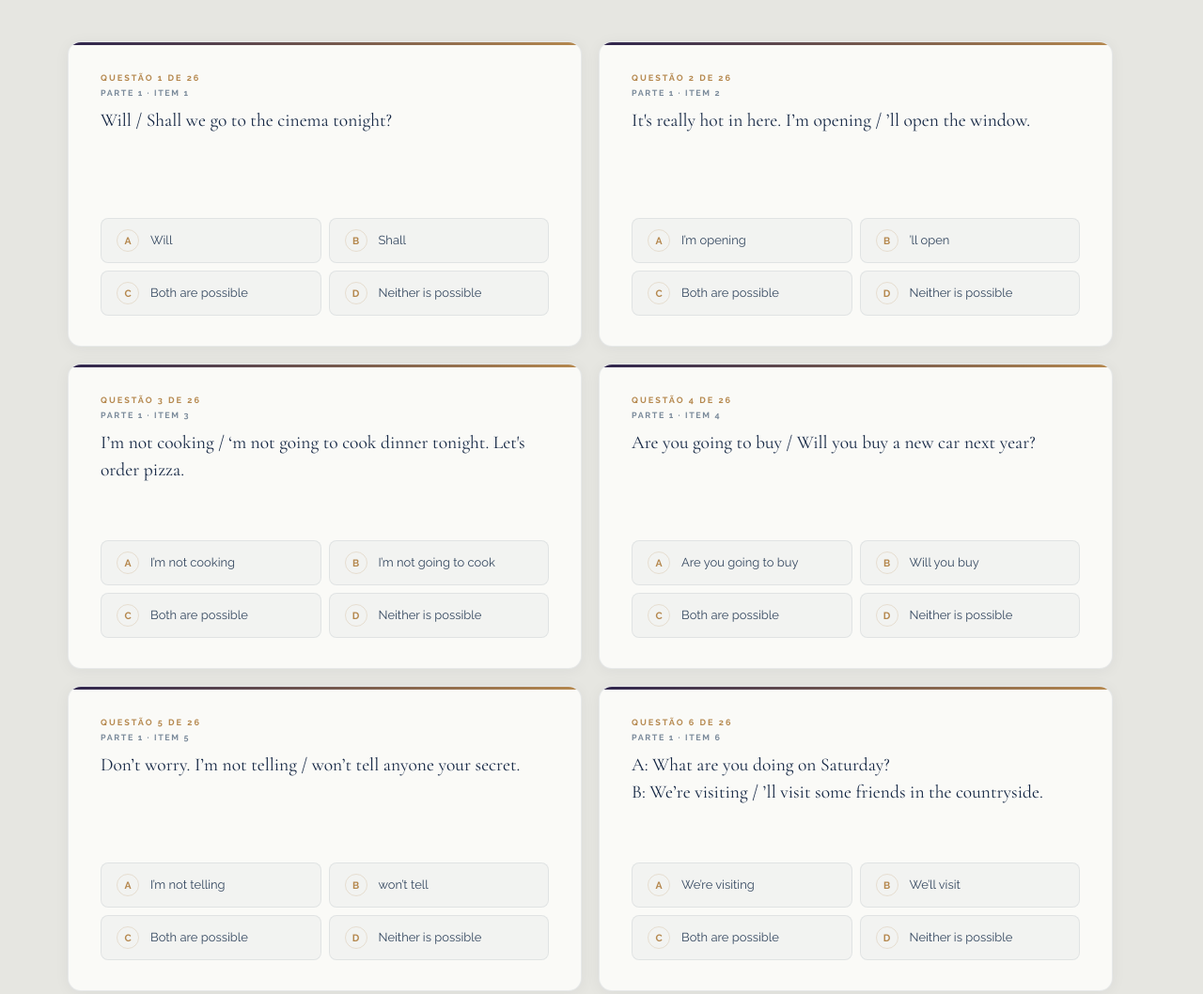
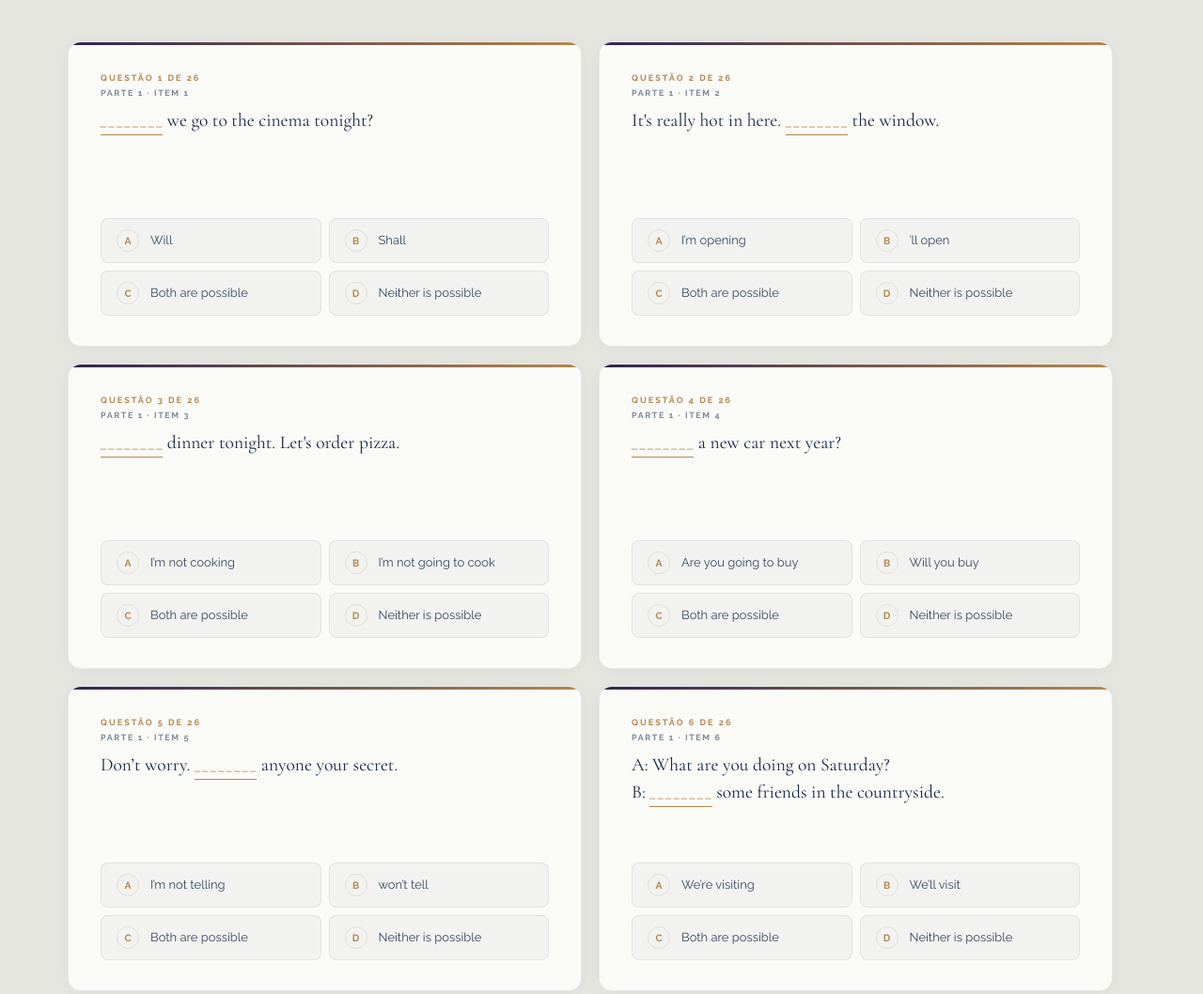
Before and after one commit to institutomdtalk/the_enginelabfutureforms1, a plain HTML site: page index.html in a window 1280 px wide. Shown: the part 1040-2098 px from the top of the page at 94% size. Drawn offline with nearby package versions, Linux system fonts and the light colour scheme.

Commit message:
Update index.html

```diff
--- a/index.html
+++ b/index.html
@@ -1498,7 +1498,7 @@ const questions=[
   {
     "part": "Parte 1",
     "item": 1,
-    "text": "Will / Shall we go to the cinema tonight?",
+    "text": "_____ we go to the cinema tonight?",
     "options": [
       "Will",
       "Shall",
@@ -1507,12 +1507,12 @@ const questions=[
     ],
     "correct": 1,
     "feedback": "<strong>Correto.</strong> Para sugestões envolvendo <em>we</em>, use <strong>Shall we...?</strong>",
-    "wrongFeedback": "<strong>Correto.</strong> Para sugestões envolvendo <em>we</em>, use <strong>Shall we...?</strong>"
+    "wrongFeedback": "<strong>Resposta:</strong> Para sugestões envolvendo <em>we</em>, use <strong>Shall we...?</strong>"
   },
   {
     "part": "Parte 1",
     "item": 2,
-    "text": "It's really hot in here. I’m opening / ’ll open the window.",
+    "text": "It's really hot in here. _____ the window.",
     "options": [
       "I’m opening",
       "’ll open",
@@ -1521,12 +1521,12 @@ const questions=[
     ],
     "correct": 1,
     "feedback": "<strong>Correto.</strong> A decisão surge no momento da fala, então usamos <strong>I’ll open</strong>.",
-    "wrongFeedback": "<strong>Correto.</strong> A decisão surge no momento da fala, então usamos <strong>I’ll open</strong>."
+    "wrongFeedback": "<strong>Resposta:</strong> A decisão surge no momento da fala, então usamos <strong>I’ll open</strong>."
   },
   {
     "part": "Parte 1",
     "item": 3,
-    "text": "I’m not cooking / ‘m not going to cook dinner tonight. Let's order pizza.",
+    "text": "_____ dinner tonight. Let's order pizza.",
     "options": [
       "I’m not cooking",
       "I’m not going to cook",
@@ -1535,12 +1535,12 @@ const questions=[
     ],
     "correct": 2,
     "feedback": "<strong>Correto.</strong> As duas formas podem funcionar: uma como arranjo/decisão já estabelecida e outra como intenção/plano.",
-    "wrongFeedback": "<strong>Correto.</strong> As duas formas podem funcionar: uma como arranjo/decisão já estabelecida e outra como intenção/plano."
+    "wrongFeedback": "<strong>Resposta:</strong> As duas formas podem funcionar: uma como arranjo/decisão já estabelecida e outra como intenção/plano."
   },
   {
     "part": "Parte 1",
     "item": 4,
-    "text": "Are you going to buy / Will you buy a new car next year?",
+    "text": "_____ a new car next year?",
     "options": [
       "Are you going to buy",
       "Will you buy",
@@ -1549,12 +1549,12 @@ const questions=[
     ],
     "correct": 0,
     "feedback": "<strong>Correto.</strong> A pergunta busca um plano/intenção, então <strong>Are you going to buy...?</strong> é a melhor escolha.",
-    "wrongFeedback": "<strong>Correto.</strong> A pergunta busca um plano/intenção, então <strong>Are you going to buy...?</strong> é a melhor escolha."
+    "wrongFeedback": "<strong>Resposta:</strong> A pergunta busca um plano/intenção, então <strong>Are you going to buy...?</strong> é a melhor escolha."
   },
   {
     "part": "Parte 1",
     "item": 5,
-    "text": "Don’t worry. I’m not telling / won’t tell anyone your secret.",
+    "text": "Don’t worry. _____ anyone your secret.",
     "options": [
       "I’m not telling",
       "won’t tell",
@@ -1563,12 +1563,12 @@ const questions=[
     ],
     "correct": 1,
     "feedback": "<strong>Correto.</strong> Aqui há uma promessa: <strong>I won’t tell</strong>.",
-    "wrongFeedback": "<strong>Correto.</strong> Aqui há uma promessa: <strong>I won’t tell</strong>."
+    "wrongFeedback": "<strong>Resposta:</strong> Aqui há uma promessa: <strong>I won’t tell</strong>."
   },
   {
     "part": "Parte 1",
     "item": 6,
-    "text": "A: What are you doing on Saturday?<br>B: We’re visiting / ’ll visit some friends in the countryside.",
+    "text": "A: What are you doing on Saturday?<br>B: _____ some friends in the countryside.",
     "options": [
       "We’re visiting",
       "We’ll visit",
@@ -1577,12 +1577,12 @@ const questions=[
     ],
     "correct": 0,
     "feedback": "<strong>Correto.</strong> A pergunta indica compromisso/arranjo: <strong>We’re visiting...</strong>",
-    "wrongFeedback": "<strong>Correto.</strong> A pergunta indica compromisso/arranjo: <strong>We’re visiting...</strong>"
+    "wrongFeedback": "<strong>Resposta:</strong> A pergunta indica compromisso/arranjo: <strong>We’re visiting...</strong>"
   },
   {
     "part": "Parte 1",
     "item": 7,
-    "text": "I think the prices will go up / are going up next month.",
+    "text": "I think the prices _____ next month.",
     "options": [
       "will go up",
       "are going up",
@@ -1591,12 +1591,12 @@ const questions=[
     ],
     "correct": 0,
     "feedback": "<strong>Correto.</strong> Com <em>I think</em>, temos previsão baseada em opinião: <strong>will go up</strong>.",
-    "wrongFeedback": "<strong>Correto.</strong> Com <em>I think</em>, temos previsão baseada em opinião: <strong>will go up</strong>."
+    "wrongFeedback": "<strong>Resposta:</strong> Com <em>I think</em>, temos previsão baseada em opinião: <strong>will go up</strong>."
   },
   {
     "part": "Parte 1",
     "item": 8,
-    "text": "My sister is going to get / getting married next June.",
+    "text": "My sister _____ married next June.",
     "options": [
       "is going to get",
       "is getting",
@@ -1605,7 +1605,7 @@ const questions=[
     ],
     "correct": 2,
     "feedback": "<strong>Correto.</strong> As duas formas podem ser possíveis: plano/intenção ou arranjo já organizado.",
-    "wrongFeedback": "<strong>Correto.</strong> As duas formas podem ser possíveis: plano/intenção ou arranjo já organizado."
+    "wrongFeedback": "<strong>Resposta:</strong> As duas formas podem ser possíveis: plano/intenção ou arranjo já organizado."
   },
   {
     "part": "Parte 2",
@@ -1619,7 +1619,7 @@ const questions=[
     ],
     "correct": 0,
     "feedback": "<strong>Correto.</strong> <em>I promise</em> indica promessa: <strong>I’ll send</strong>.",
-    "wrongFeedback": "<strong>Correto.</strong> <em>I promise</em> indica promessa: <strong>I’ll send</strong>."
+    "wrongFeedback": "<strong>Resposta:</strong> <em>I promise</em> indica promessa: <strong>I’ll send</strong>."
   },
   {
     "part": "Parte 2",
@@ -1633,7 +1633,7 @@ const questions=[
     ],
     "correct": 2,
     "feedback": "<strong>Correto.</strong> A pergunta fala dos planos de Sarah: <strong>is going to study</strong>.",
-    "wrongFeedback": "<strong>Correto.</strong> A pergunta fala dos planos de Sarah: <strong>is going to study</strong>."
+    "wrongFeedback": "<strong>Resposta:</strong> A pergunta fala dos planos de Sarah: <strong>is going to study</strong>."
   },
   {
     "part": "Parte 2",
@@ -1647,7 +1647,7 @@ const questions=[
     ],
     "correct": 1,
     "feedback": "<strong>Correto.</strong> Horário específico + outra pessoa indicam compromisso: <strong>I’m playing</strong>.",
-    "wrongFeedback": "<strong>Correto.</strong> Horário específico + outra pessoa indicam compromisso: <strong>I’m playing</strong>."
+    "wrongFeedback": "<strong>Resposta:</strong> Horário específico + outra pessoa indicam compromisso: <strong>I’m playing</strong>."
   },
   {
     "part": "Parte 2",
@@ -1661,7 +1661,7 @@ const questions=[
     ],
     "correct": 1,
     "feedback": "<strong>Correto.</strong> Pedido feito no momento da fala: <strong>I’ll have</strong>.",
-    "wrongFeedback": "<strong>Correto.</strong> Pedido feito no momento da fala: <strong>I’ll have</strong>."
+    "wrongFeedback": "<strong>Resposta:</strong> Pedido feito no momento da fala: <strong>I’ll have</strong>."
   },
   {
     "part": "Parte 2",
@@ -1675,7 +1675,7 @@ const questions=[
     ],
     "correct": 2,
     "feedback": "<strong>Correto.</strong> Sugestão de atividade conjunta: <strong>Shall we go...?</strong>",
-    "wrongFeedback": "<strong>Correto.</strong> Sugestão de atividade conjunta: <strong>Shall we go...?</strong>"
+    "wrongFeedback": "<strong>Resposta:</strong> Sugestão de atividade conjunta: <strong>Shall we go...?</strong>"
   },
   {
     "part": "Parte 2",
@@ -1689,7 +1689,7 @@ const questions=[
     ],
     "correct": 1,
     "feedback": "<strong>Correto.</strong> Oferta/decisão feita agora: <strong>I’ll pay</strong>.",
-    "wrongFeedback": "<strong>Correto.</strong> Oferta/decisão feita agora: <strong>I’ll pay</strong>."
+    "wrongFeedback": "<strong>Resposta:</strong> Oferta/decisão feita agora: <strong>I’ll pay</strong>."
   },
   {
     "part": "Parte 2",
@@ -1703,7 +1703,7 @@ const questions=[
     ],
     "correct": 2,
     "feedback": "<strong>Correto.</strong> Há evidência física agora: <strong>is going to rain</strong>.",
-    "wrongFeedback": "<strong>Correto.</strong> Há evidência física agora: <strong>is going to rain</strong>."
+    "wrongFeedback": "<strong>Resposta:</strong> Há evidência física agora: <strong>is going to rain</strong>."
   },
   {
     "part": "Parte 2",
@@ -1717,7 +1717,7 @@ const questions=[
     ],
     "correct": 2,
     "feedback": "<strong>Correto.</strong> Oferta de ajuda com <em>I</em>: <strong>Shall I turn...?</strong>",
-    "wrongFeedback": "<strong>Correto.</strong> Oferta de ajuda com <em>I</em>: <strong>Shall I turn...?</strong>"
+    "wrongFeedback": "<strong>Resposta:</strong> Oferta de ajuda com <em>I</em>: <strong>Shall I turn...?</strong>"
   },
   {
     "part": "Parte 3",
@@ -1731,7 +1731,7 @@ const questions=[
     ],
     "correct": 0,
     "feedback": "<strong>Correto.</strong> Decisão/oferta no momento da fala: <strong>I’ll help</strong>.",
-    "wrongFeedback": "<strong>Correto.</strong> Decisão/oferta no momento da fala: <strong>I’ll help</strong>."
+    "wrongFeedback": "<strong>Resposta:</strong> Decisão/oferta no momento da fala: <strong>I’ll help</strong>."
   },
   {
     "part": "Parte 3",
@@ -1745,7 +1745,7 @@ const questions=[
     ],
     "correct": 1,
     "feedback": "<strong>Correto.</strong> O convite sugere um evento combinado: <strong>We’re having</strong>.",
-    "wrongFeedback": "<strong>Correto.</strong> O convite sugere um evento combinado: <strong>We’re having</strong>."
+    "wrongFeedback": "<strong>Resposta:</strong> O convite sugere um evento combinado: <strong>We’re having</strong>."
   },
   {
     "part": "Parte 3",
@@ -1759,7 +1759,7 @@ const questions=[
     ],
     "correct": 2,
     "feedback": "<strong>Correto.</strong> <em>I’ve decided</em> indica plano/intenção: <strong>I’m going to learn</strong>.",
-    "wrongFeedback": "<strong>Correto.</strong> <em>I’ve decided</em> indica plano/intenção: <strong>I’m going to learn</strong>."
+    "wrongFeedback": "<strong>Resposta:</strong> <em>I’ve decided</em> indica plano/intenção: <strong>I’m going to learn</strong>."
   },
   {
     "part": "Parte 3",
@@ -1773,7 +1773,7 @@ const questions=[
     ],
     "correct": 1,
     "feedback": "<strong>Correto.</strong> O compromisso já ocupa a agenda: <strong>I’m visiting</strong>.",
-    "wrongFeedback": "<strong>Correto.</strong> O compromisso já ocupa a agenda: <strong>I’m visiting</strong>."
+    "wrongFeedback": "<strong>Resposta:</strong> O compromisso já ocupa a agenda: <strong>I’m visiting</strong>."
   },
   {
     "part": "Parte 3",
@@ -1787,7 +1787,7 @@ const questions=[
     ],
     "correct": 2,
     "feedback": "<strong>Correto.</strong> Há um plano/intenção: <strong>I’m going to renew</strong>.",
-    "wrongFeedback": "<strong>Correto.</strong> Há um plano/intenção: <strong>I’m going to renew</strong>."
+    "wrongFeedback": "<strong>Resposta:</strong> Há um plano/intenção: <strong>I’m going to renew</strong>."
   },
   {
     "part": "Parte 3",
@@ -1801,7 +1801,7 @@ const questions=[
     ],
     "correct": 2,
     "feedback": "<strong>Correto.</strong> O trânsito no GPS é evidência atual: <strong>We’re going to be late</strong>.",
-    "wrongFeedback": "<strong>Correto.</strong> O trânsito no GPS é evidência atual: <strong>We’re going to be late</strong>."
+    "wrongFeedback": "<strong>Resposta:</strong> O trânsito no GPS é evidência atual: <strong>We’re going to be late</strong>."
   },
   {
     "part": "Parte 3",
@@ -1815,7 +1815,7 @@ const questions=[
     ],
     "correct": 1,
     "feedback": "<strong>Correto.</strong> É uma promessa: <strong>I won’t say</strong>.",
-    "wrongFeedback": "<strong>Correto.</strong> É uma promessa: <strong>I won’t say</strong>."
+    "wrongFeedback": "<strong>Resposta:</strong> É uma promessa: <strong>I won’t say</strong>."
   },
   {
     "part": "Parte 3",
@@ -1829,7 +1829,7 @@ const questions=[
     ],
     "correct": 1,
     "feedback": "<strong>Correto.</strong> Decisão instantânea: <strong>I’ll open</strong>.",
-    "wrongFeedback": "<strong>Correto.</strong> Decisão instantânea: <strong>I’ll open</strong>."
+    "wrongFeedback": "<strong>Resposta:</strong> Decisão instantânea: <strong>I’ll open</strong>."
   },
   {
     "part": "Parte 3",
@@ -1843,7 +1843,7 @@ const questions=[
     ],
     "correct": 0,
     "feedback": "<strong>Correto.</strong> <em>I don’t think</em> indica previsão baseada em opinião: <strong>will get</strong>.",
-    "wrongFeedback": "<strong>Correto.</strong> <em>I don’t think</em> indica previsão baseada em opinião: <strong>will get</strong>."
+    "wrongFeedback": "<strong>Resposta:</strong> <em>I don’t think</em> indica previsão baseada em opinião: <strong>will get</strong>."
   },
   {
     "part": "Parte 3",
@@ -1857,7 +1857,7 @@ const questions=[
     ],
     "correct": 1,
     "feedback": "<strong>Correto.</strong> Mudança com data definida costuma ser arranjo: <strong>we’re moving</strong>.",
-    "wrongFeedback": "<strong>Correto.</strong> Mudança com data definida costuma ser arranjo: <strong>we’re moving</strong>."
+    "wrongFeedback": "<strong>Resposta:</strong> Mudança com data definida costuma ser arranjo: <strong>we’re moving</strong>."
   }
 ];
 let answered,score;
```
